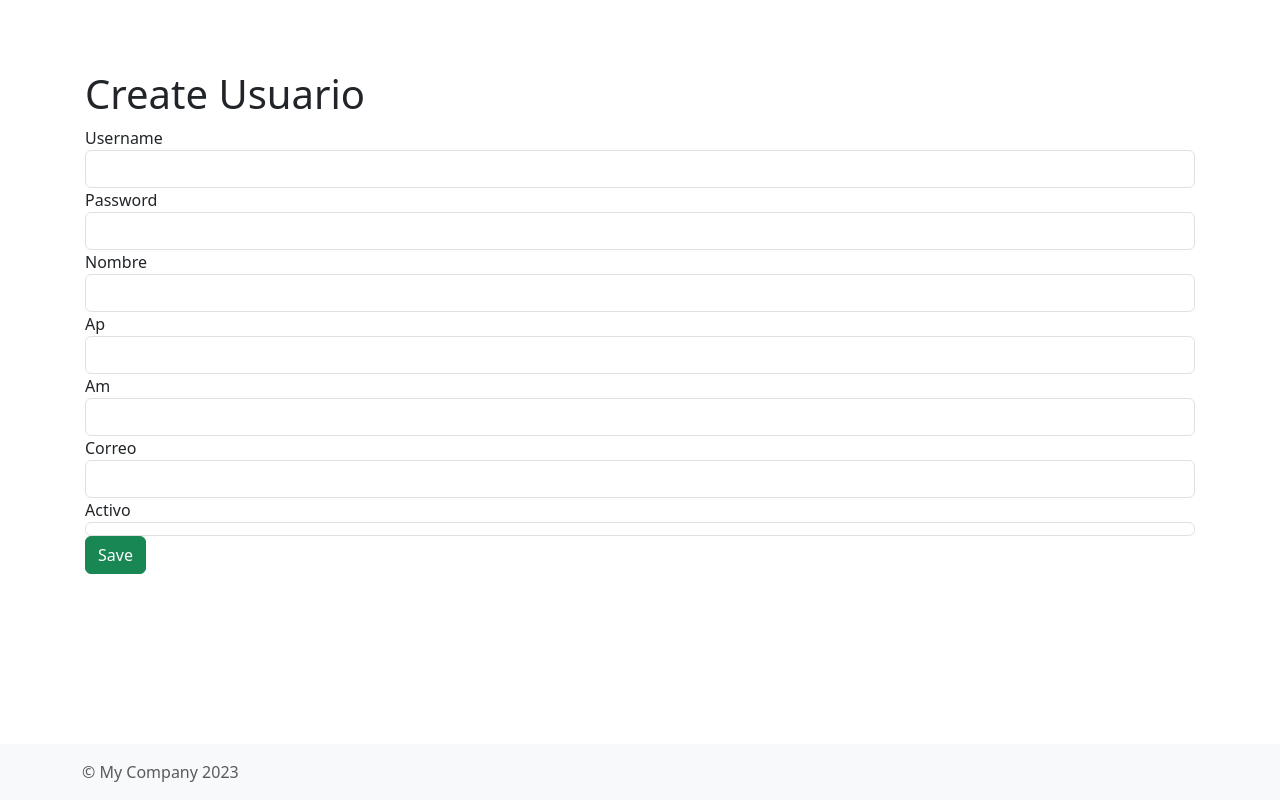
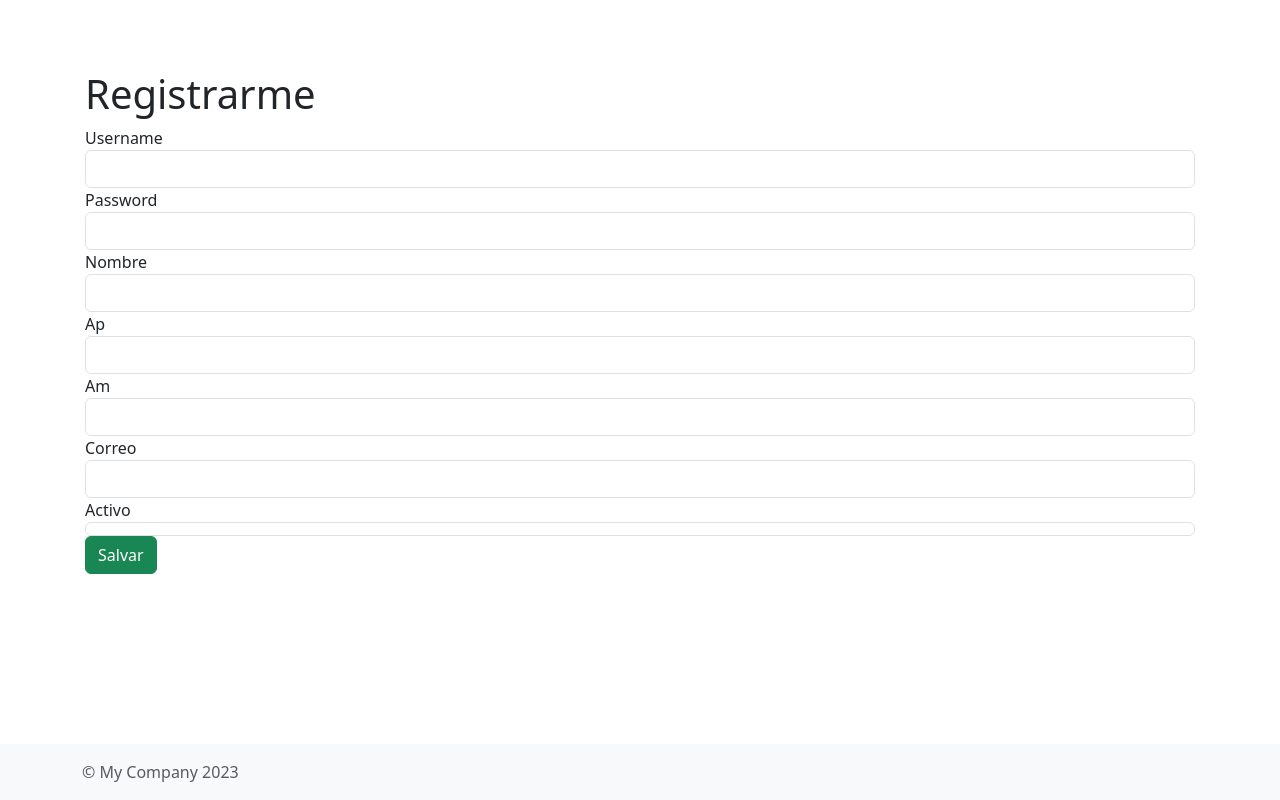
Before and after one commit to Devany-1/bettervisionNew, a Yii app: template views/usuario/create.php in a window 1280 px wide. Run offline with PHP 8.4 and a stand-in for Yii, Linux system fonts and the light colour scheme; the template is opened without the code that fills it, so the values that code supplies are empty; form fields are guessed from the names that the template uses; some libraries are stand-ins or nearby versions.

Commit message:
Cambios parte 1
Aun faltan  mas cambios

```diff
--- a/models/LoginForm.php
+++ b/models/LoginForm.php
@@ -48,7 +48,7 @@ class LoginForm extends Model
             $user = $this->getUser();
 
             if (!$user || !$user->validatePassword($this->password)) {
-                $this->addError($attribute, 'Incorrect username or password.');
+                $this->addError($attribute, 'Usuario o contraseña incorrecto.');
             }
         }
     }
--- a/views/layouts/main.php
+++ b/views/layouts/main.php
@@ -55,6 +55,12 @@ $this->registerLinkTag(['rel' => 'icon', 'type' => 'image/x-icon', 'href' => Yii
                 !Yii::$app->user->isGuest ? (['label' => 'Usuarios', 'url' => ['/usuario/index']]
                 ) : (''),
 
+
+                Yii::$app->user->isGuest ? (['label' => 'Registrarme', 'url' => ['/usuario/create']]
+                ) : (''),
+
+
+
                 Yii::$app->user->isGuest
                     ? ['label' => 'Login', 'url' => ['/site/login']]
                     : '<li class="nav-item">'
--- a/views/site/login.php
+++ b/views/site/login.php
@@ -37,7 +37,7 @@ $this->params['breadcrumbs'][] = $this->title;
 
         <div class="form-group">
             <div class="offset-lg-1 col-lg-11">
-                <?= Html::submitButton('Login', ['class' => 'btn btn-primary', 'name' => 'login-button']) ?>
+                <?= Html::submitButton('Iniciar sesión', ['class' => 'btn btn-primary', 'name' => 'login-button']) ?>
             </div>
         </div>
 
--- a/views/usuario/_form.php
+++ b/views/usuario/_form.php
@@ -29,7 +29,7 @@ use yii\widgets\ActiveForm;
 
 
     <div class="form-group">
-        <?= Html::submitButton('Save', ['class' => 'btn btn-success']) ?>
+        <?= Html::submitButton('Salvar', ['class' => 'btn btn-success']) ?>
     </div>
 
     <?php ActiveForm::end(); ?>
--- a/views/usuario/create.php
+++ b/views/usuario/create.php
@@ -5,7 +5,7 @@ use yii\helpers\Html;
 /** @var yii\web\View $this */
 /** @var app\models\Usuario $model */
 
-$this->title = 'Create Usuario';
+$this->title = 'Registrarme';
 $this->params['breadcrumbs'][] = ['label' => 'Usuarios', 'url' => ['index']];
 $this->params['breadcrumbs'][] = $this->title;
 ?>
```
Also changed, not shown: models/Usuario.php (+4 -4 lines).
